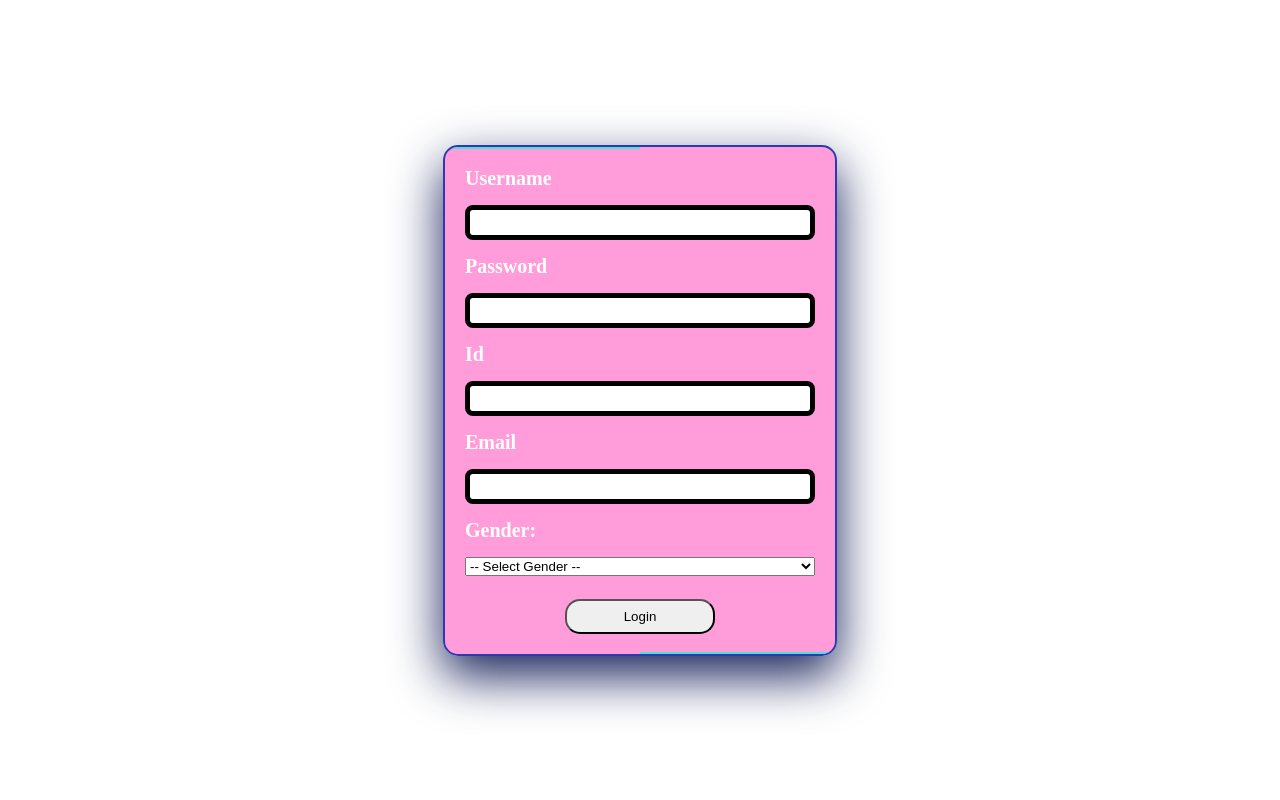
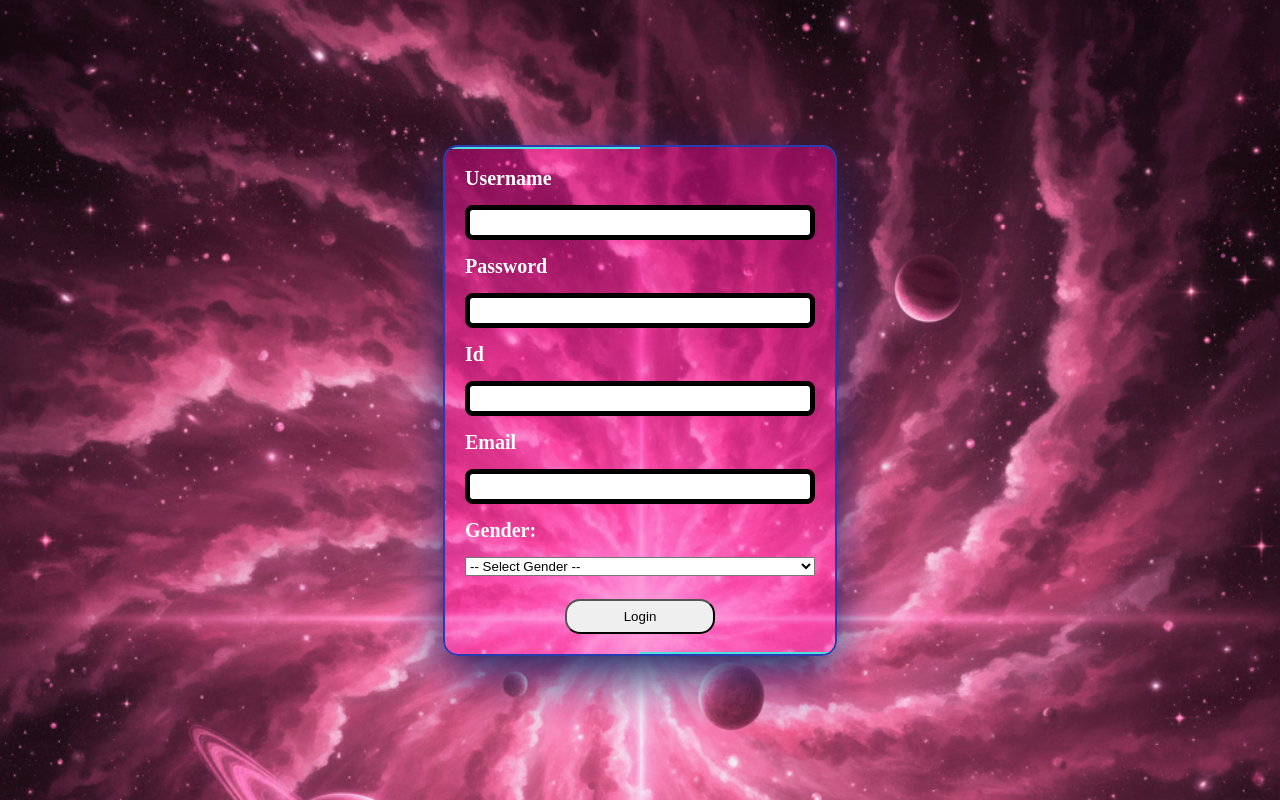
Before and after one commit to MohamedEssam11111/login-page, a plain HTML site: page index.html in a window 1280 px wide. Drawn offline with Linux system fonts and the light colour scheme; the site is published under a folder, as on GitHub Pages, so addresses that start at the root find nothing.

Commit message:
fix background-img url

```diff
--- a/css/assi.css
+++ b/css/assi.css
@@ -7,7 +7,7 @@ body {
   font-weight: 600;
 }
 .bigcontainer {
-  background-image: url("/img/Gemini_Generated_Image_tm1tc1tm1tc1tm1t.png");
+  background-image: url("../img/Gemini_Generated_Image_tm1tc1tm1tc1tm1t.png");
   background-repeat: no-repeat;
   background-size: cover;
   padding: 20%;
```
